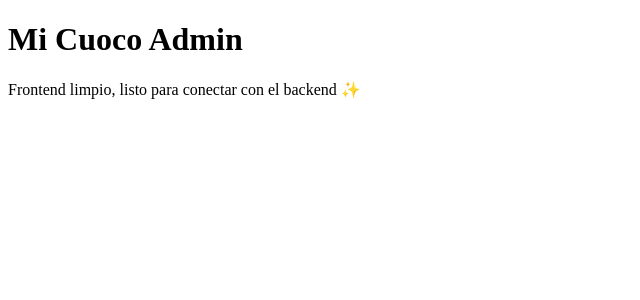
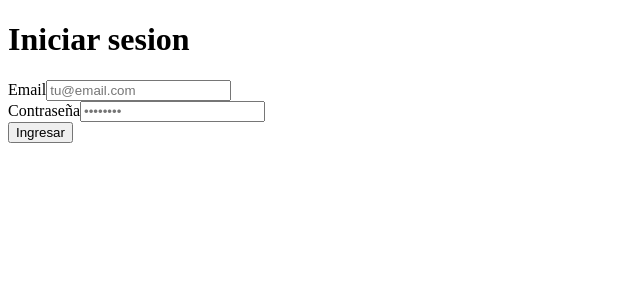
Before and after one commit to FlorenciaCampos/micuoco-admin, a React (Vite) app: page /login in a window 1280 px wide. Shown: the top 300 px of the page, without its empty margins (0-640 px from the left). Built offline with nearby package versions, Linux system fonts and the light colour scheme.

Commit message:
se agrega el form del login

```diff
--- a/src/App.jsx
+++ b/src/App.jsx
@@ -1,8 +1,53 @@
-export default function App() {
+import { Routes, Route, Navigate } from "react-router-dom";
+import { useState } from "react";
+
+import Login from "./pages/Login.jsx";
+import Dashboard from "./pages/Dashboard.jsx";
+import ProductsCrud from "./pages/ProductsCrud.jsx";
+
+function App() {
+  const [token, setToken] = useState(sessionStorage.getItem("token"));
+
+  // Si el usuario no está logueado, lo mandamos al login
+  const ProtectedRoute = ({ children }) => {
+    if (!token) {
+      return <Navigate to="/login" replace />;
+    }
+    return children;
+  };
+
   return (
-    <div>
-      <h1>Mi Cuoco Admin</h1>
-      <p>Frontend limpio, listo para conectar con el backend ✨</p>
-    </div>
+    <Routes>
+      {/* LOGIN */}
+      <Route
+        path="/login"
+        element={<Login onLoginSuccess={(newToken) => setToken(newToken)} />}
+      />
+
+      {/* DASHBOARD */}
+      <Route
+        path="/"
+        element={
+          <ProtectedRoute>
+            <Dashboard />
+          </ProtectedRoute>
+        }
+      />
+
+      {/* CRUD DE PRODUCTOS */}
+      <Route
+        path="/productos"
+        element={
+          <ProtectedRoute>
+            <ProductsCrud />
+          </ProtectedRoute>
+        }
+      />
+
+      {/* SI NO EXISTE LA RUTA */}
+      <Route path="*" element={<h2>Página no encontrada</h2>} />
+    </Routes>
   );
 }
+
+export default App;
--- a/src/main.jsx
+++ b/src/main.jsx
@@ -1,9 +1,13 @@
-import { StrictMode } from "react";
-import { createRoot } from "react-dom/client";
+import React from "react";
+import ReactDOM from "react-dom/client";
 import App from "./App.jsx";
+import { BrowserRouter } from "react-router-dom";
+import "./styles/app.css";
 
-createRoot(document.getElementById("root")).render(
-  <StrictMode>
-    <App />
-  </StrictMode>
+ReactDOM.createRoot(document.getElementById("root")).render(
+  <React.StrictMode>
+    <BrowserRouter>
+      <App />
+    </BrowserRouter>
+  </React.StrictMode>
 );
--- /dev/null
+++ b/src/pages/Dashboard.jsx
@@ -0,0 +1,12 @@
+export default function Dashboard() {
+    return (
+      <main style={{ textAlign: "center", marginTop: "60px" }}>
+        <h1>Panel principal</h1>
+        <p>Bienvenida a Mi Cuoco Admin 🧁</p>
+
+        <nav style={{ marginTop: "20px" }}>
+          <a href="/productos">Ir a productos</a>
+        </nav>
+      </main>
+    );
+  }
--- a/src/pages/Login.jsx
+++ b/src/pages/Login.jsx
@@ -0,0 +1,24 @@
+export default function Login(){
+    return(
+        <main>
+            <div className="login-container">
+                <h1>Iniciar sesion</h1>
+
+                <form >
+                    <div>
+                        <label htmlFor="email">Email</label>
+                        <input id="email" name="email" type="email" placeholder="tu@email.com" />
+                    </div>
+
+                    <div>
+                        <label htmlFor="password">Contraseña</label>
+                        <input id="password" name="password" type="password" placeholder="••••••••" />
+                    </div>
+                    <button type="submit">Ingresar</button>
+
+                </form>
+            </div>
+        </main>
+
+    )
+}
--- a/src/pages/ProductsCrud.jsx
+++ b/src/pages/ProductsCrud.jsx
@@ -0,0 +1,17 @@
+export default function ProductsCrud() {
+    return (
+      <main style={{ textAlign: "center", marginTop: "60px" }}>
+        <h1>Gestión de productos</h1>
+        <p>Acá podrás crear, editar y eliminar productos de Mi Cuoco 🧁</p>
+
+        <section style={{ marginTop: "30px" }}>
+          <button style={{ padding: "8px 16px" }}>+ Agregar producto</button>
+
+          <div style={{ marginTop: "40px" }}>
+            <h3>Listado de productos</h3>
+            <p>(Aquí se mostrarán los productos del backend)</p>
+          </div>
+        </section>
+      </main>
+    );
+  }
```
Also changed, not shown: src/hooks/useFetchUser.jsx (added), src/styles/app.css (added).
